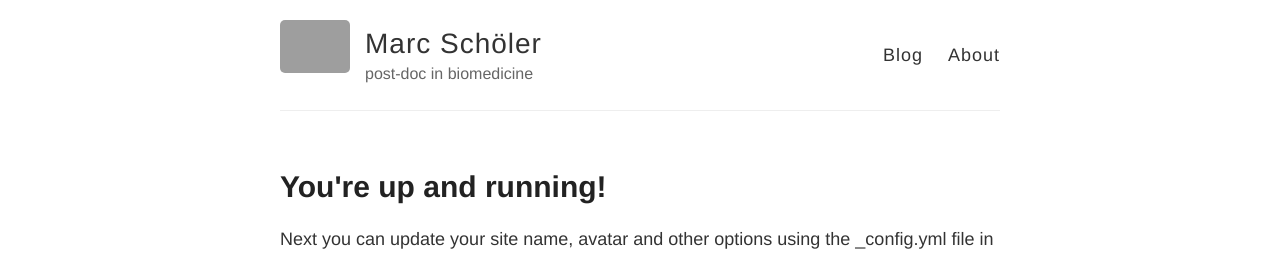
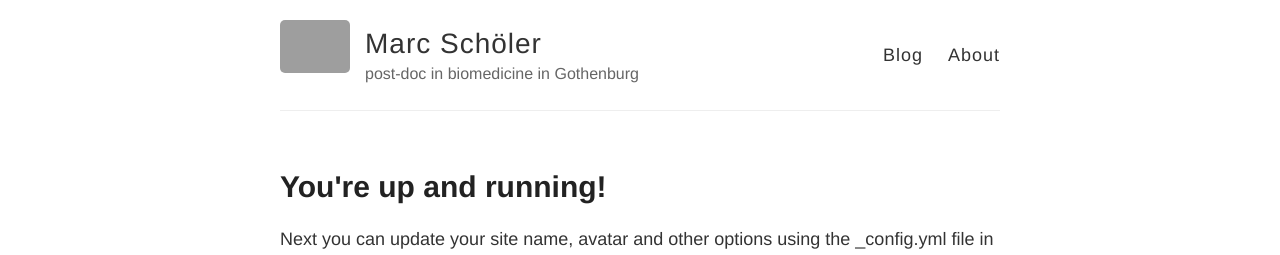
Before and after one commit to MarcSchoeler/MarcSchoeler.github.io, a Jekyll site: the page built from index.html, in a window 1280 px wide. Shown: the top 255 px of the page. Built offline with Jekyll 4.4.1, drawn with Linux system fonts in a browser that asks for light colours; grey boxes are pictures that could not be loaded.

Commit message:
longer description

```diff
--- a/_config.yml
+++ b/_config.yml
@@ -6,7 +6,7 @@
 name: Marc Schöler
 
 # Short bio or description (displayed in the header)
-description: post-doc in biomedicine
+description: post-doc in biomedicine in Gothenburg
 
 # URL of your avatar or profile pic (you could use your GitHub profile pic)
 avatar: https://raw.githubusercontent.com/barryclark/jekyll-now/master/images/jekyll-logo.png
```
